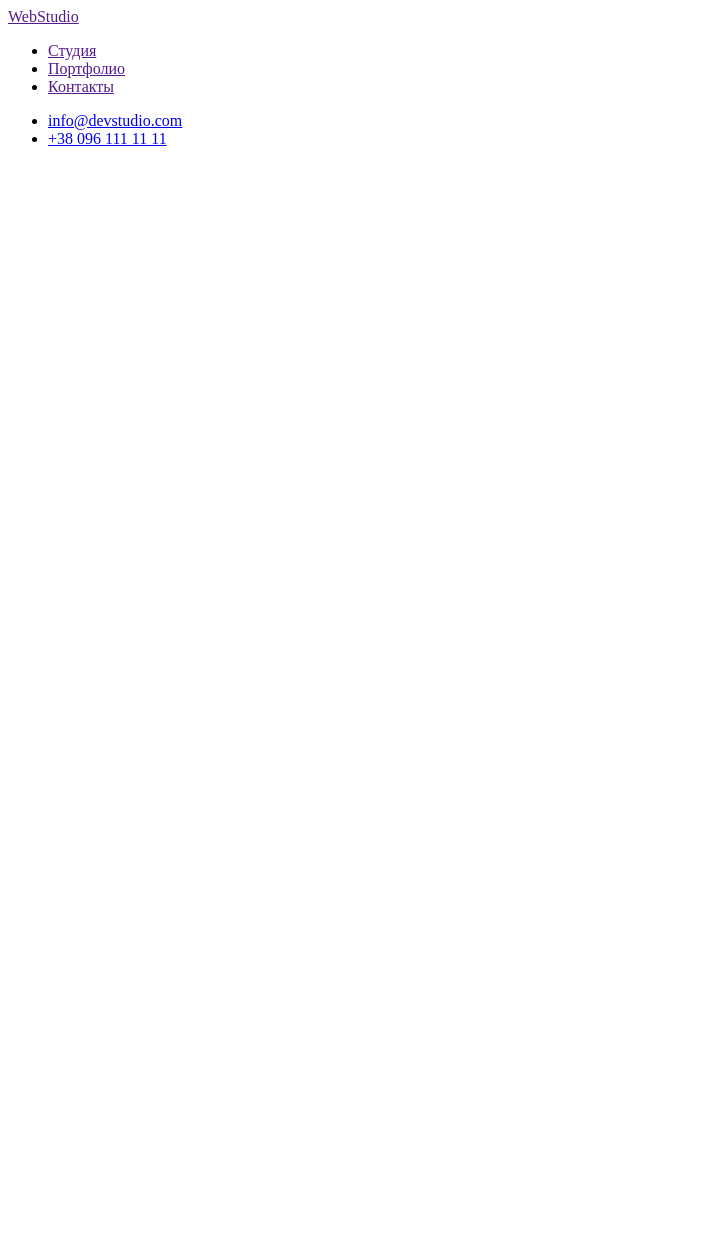
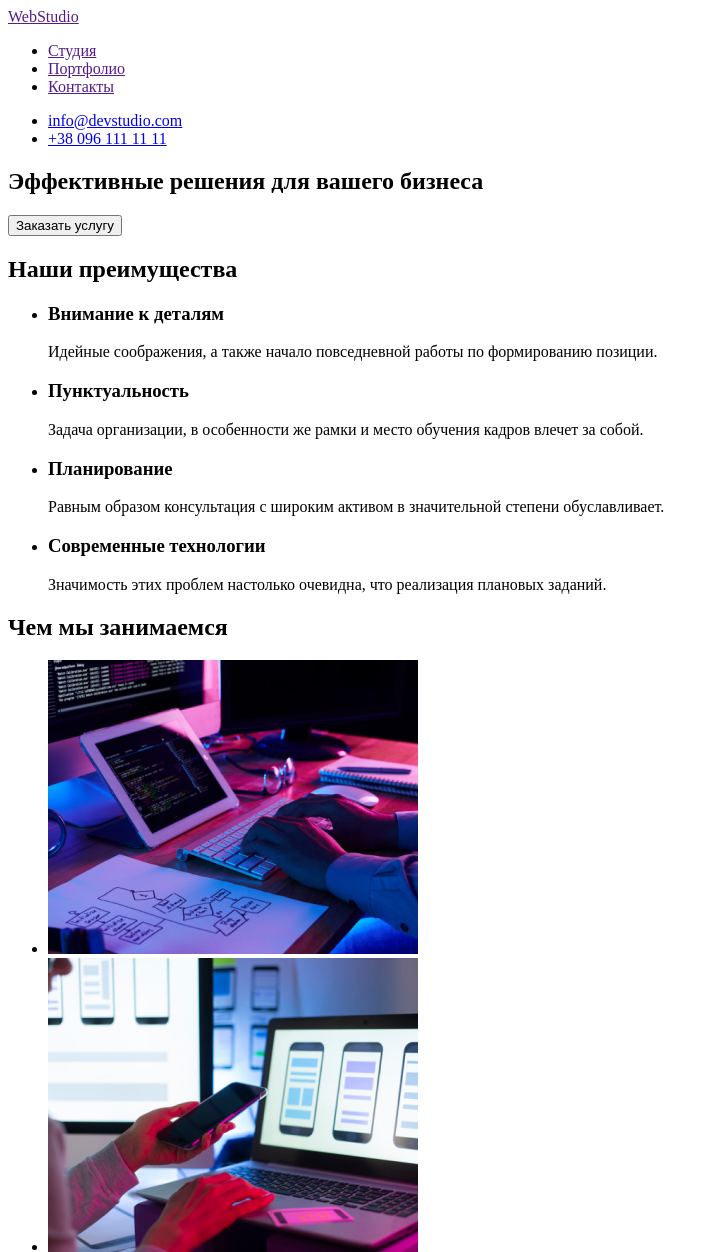
Before and after one commit to pdubovskyi/goit-markup-hw-01, a plain HTML site: page index.html in a window 1280 px wide. Shown: the top 1252 px of the page, without its empty margins (0-719 px from the left). Before the commit the page ends 800 px from the top, so only its background shows below. Drawn offline with Linux system fonts and the light colour scheme.

Commit message:
Розробка "main" (секція 1-3)

```diff
--- a/index.html
+++ b/index.html
@@ -23,7 +23,53 @@
             <li><a href="tel:+38 096 111 11 11">+38 096 111 11 11</a></li>
         </ul>
     </header>
-    <main></main>
+    <main>
+        <section>
+            <h1>Эффективные решения для вашего бизнеса</h1>
+            <button>Заказать услугу</button>
+        </section>
+
+        <section>
+            <h2>Наши преимущества</h2>
+
+            <ul>
+                <li>
+                    <h3>Внимание к деталям</h3>
+                    <p>Идейные соображения, а также начало повседневной работы по формированию позиции.</p>
+                </li>
+                <li>
+                    <h3>Пунктуальность</h3>
+                    <p>Задача организации, в особенности же рамки и место обучения кадров влечет за собой.</p>
+                </li>
+                <li>
+                    <h3>Планирование</h3>
+                    <p>Равным образом консультация с широким активом в значительной степени обуславливает.</p>
+                </li>
+                <li>
+                    <h3>Современные технологии</h3>
+                    <p>Значимость этих проблем настолько очевидна, что реализация плановых заданий.</p>
+                </li>
+            </ul>
+        </section>
+
+        <section>
+            <h2>Чем мы занимаемся</h2>
+
+            <ul>
+                <li>
+                    <img src="./images/img_1.png" alt="">
+                </li>
+                <li>
+                    <img src="./images/img_2.png" alt="">
+                </li>
+                <li>
+                    <img src="./images/img_3.png" alt="">
+                </li>
+            </ul>
+
+
+        </section>
+    </main>
     <footer></footer>
 </body>
 </html>
```
Also changed, not shown: images/img_1.png (added), images/img_2.png (added), images/img_3.png (added).
